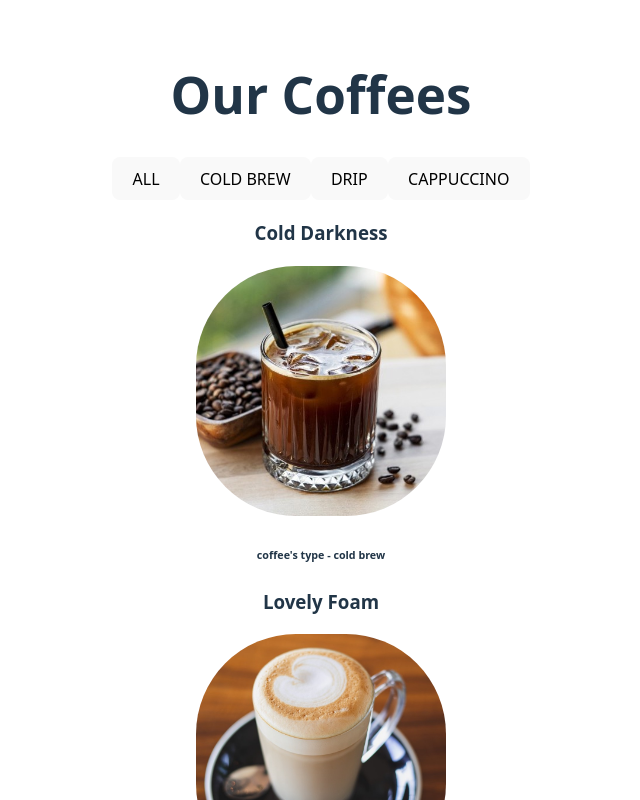
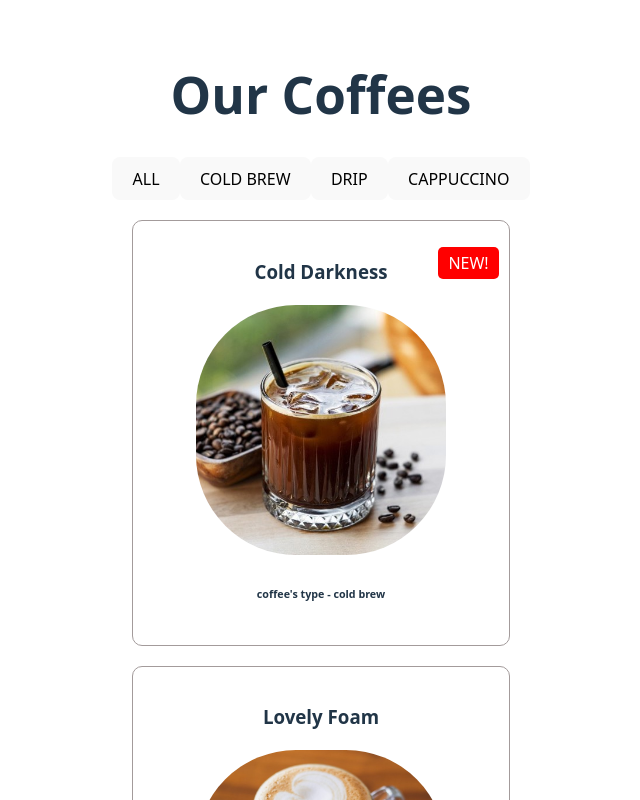
Before and after one commit to szczuraszczyk/menu-kawiarnia, a React (Vite) app: page / in a window 1280 px wide. Shown: the top 800 px of the page, without its empty margins (319-959 px from the left). Built offline with nearby package versions, Linux system fonts and the light colour scheme.

Commit message:
added some styling, displays if the coffee is new or not

```diff
--- a/src/App.css
+++ b/src/App.css
@@ -11,9 +11,11 @@
   will-change: filter;
   transition: filter 300ms;
 }
+
 .logo:hover {
   filter: drop-shadow(0 0 2em #646cffaa);
 }
+
 .logo.react:hover {
   filter: drop-shadow(0 0 2em #61dafbaa);
 }
@@ -22,6 +24,7 @@
   from {
     transform: rotate(0deg);
   }
+
   to {
     transform: rotate(360deg);
   }
@@ -41,7 +44,25 @@
   color: #888;
 }
 
-img{
+.coffee-card {
+  border: 1px solid #a39b9b;
+  border-radius: 10px;
+  padding: 18px;
+  margin: 20px;
+  position: relative;
+}
+
+img {
   width: 250px;
   border-radius: 40%;
 }
+
+.new {
+    position: absolute;
+    top: 10px;
+    right: 10px;
+    background: red;
+    color: white;
+    padding: 4px 10px;
+    border-radius: 5px;
+}
--- a/src/CoffeeCard.jsx
+++ b/src/CoffeeCard.jsx
@@ -1,8 +1,14 @@
+
+
 function CoffeeCard({photo, name, type, description, isNew}){
+
+
 
     return((
         <div className="coffee-card">
-            <p>{isNew}</p>
+            {isNew && (
+                <p className="new"> NEW!</p>
+            )}
             <h3>{name}</h3>
             <img src={photo} alt="podgląd kawy" />
             <h6>coffee's type - {type}</h6>
```
